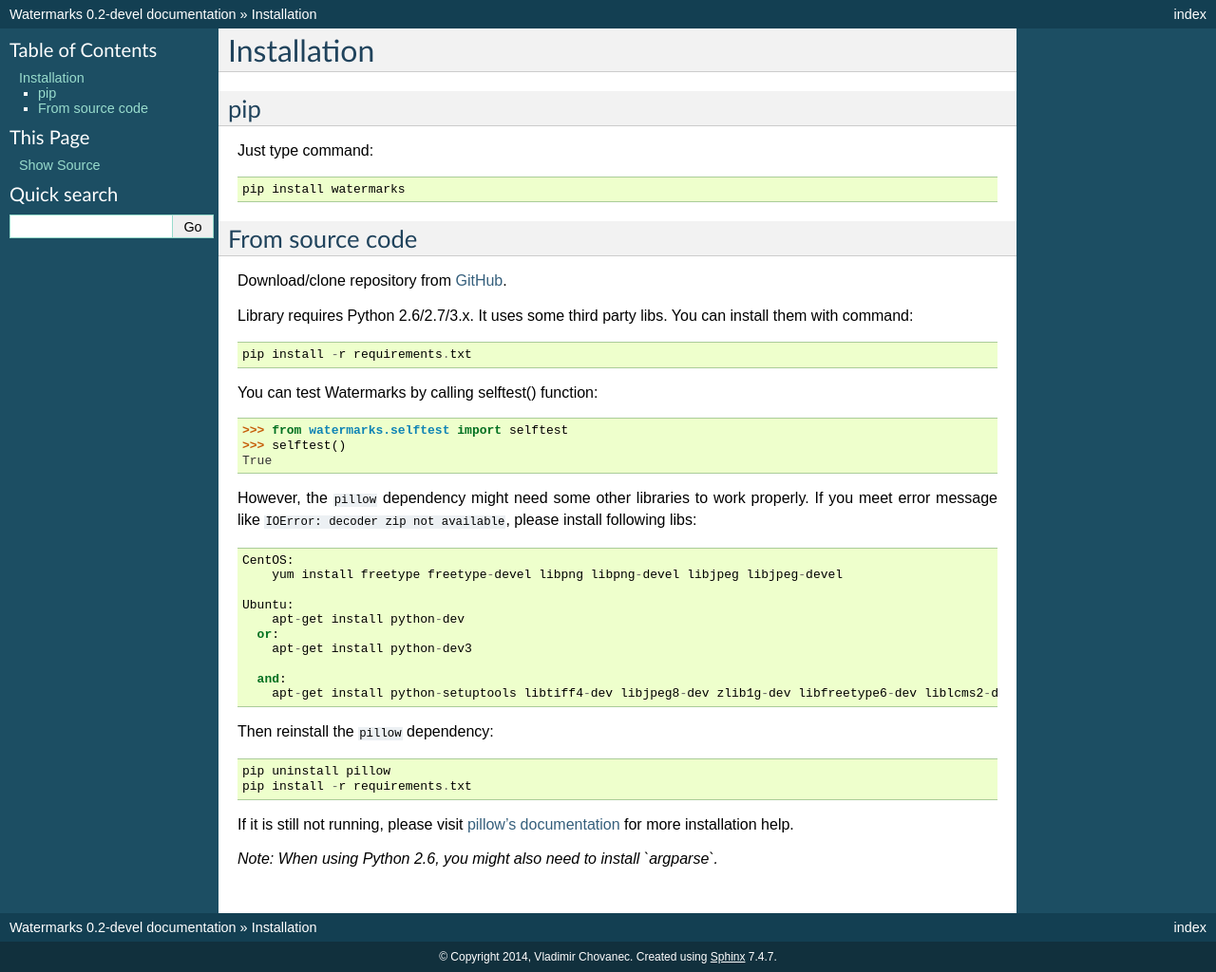
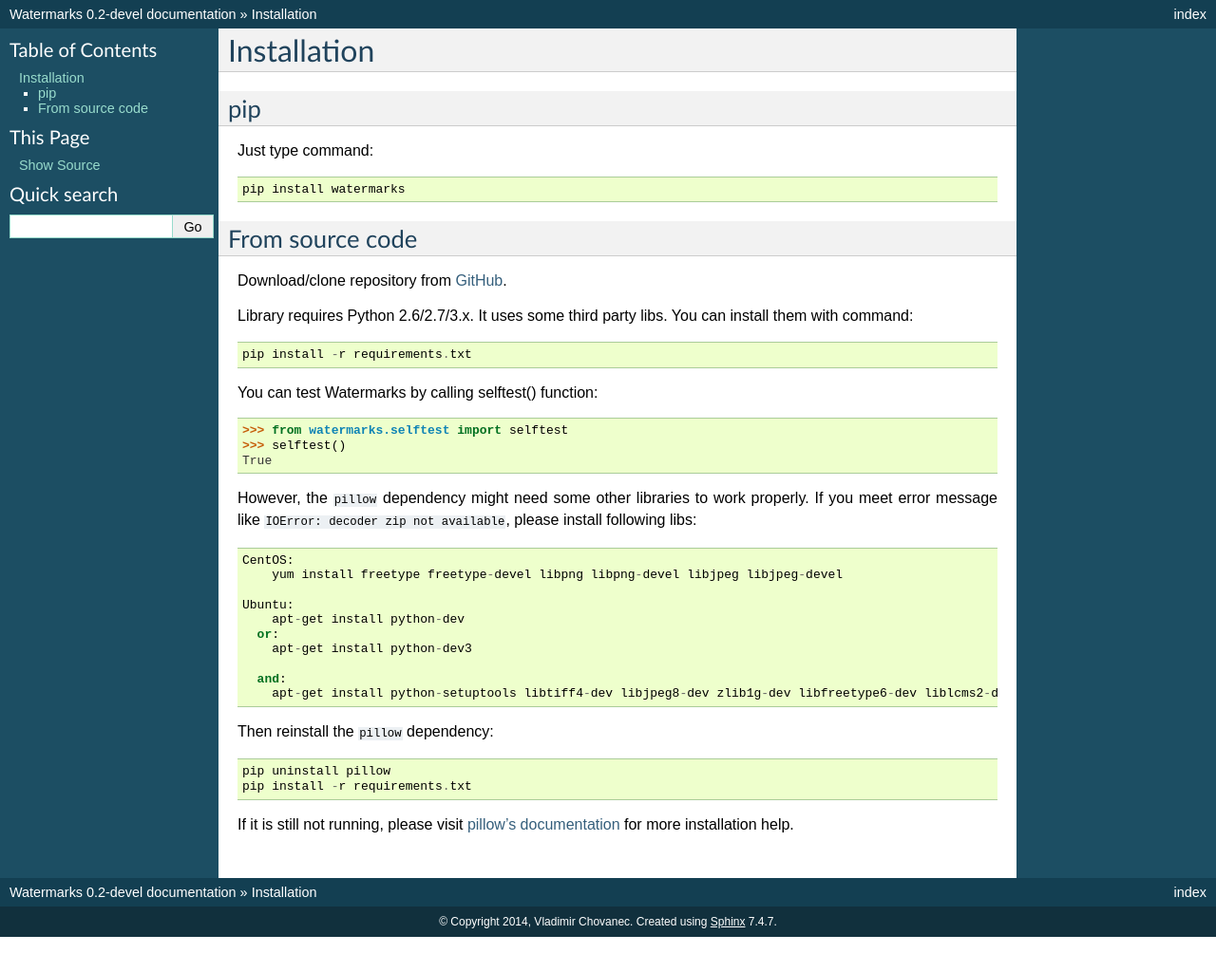
Before and after one commit to vladozc/watermarks, a Sphinx documentation site: the page built from doc/source/installation.rst, in a window 1280 px wide. Shown: the whole page at 95% size. Built offline with Sphinx 7.4.7, drawn with Linux system fonts in a browser that asks for light colours; after the commit the page ends 987 px from its top, so only the background shows below that.

Commit message:
added argparse dependency to requirements

```diff
--- a/doc/source/installation.rst
+++ b/doc/source/installation.rst
@@ -42,5 +42,3 @@ Then reinstall the ``pillow`` dependency::
   pip install -r requirements.txt
 
 If it is still not running, please visit `pillow's documentation <http://pillow.readthedocs.org/en/latest/installation.html>`_ for more installation help.
-
-*Note: When using Python 2.6, you might also need to install `argparse`.*
--- a/requirements.txt
+++ b/requirements.txt
@@ -3,3 +3,4 @@ nose==1.3.1
 six==1.6.1
 Sphinx==1.2.2
 coverage==3.7.1
+argparse==1.2.1
--- a/setup.py
+++ b/setup.py
@@ -40,5 +40,6 @@ setup(
     install_requires=[
         'Pillow==2.3.0',
         'six==1.6.1',
+        'argparse==1.2.1',
     ],
 )
```
